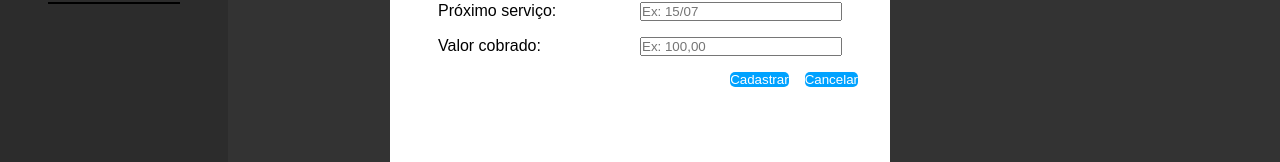
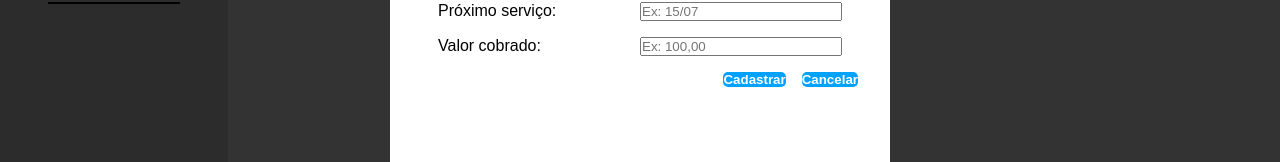
Before and after one commit to DavyddBF/gestor-system, a React (Vite) app in the folder sistema/: page /dashboard/clientes/cadastrar in a window 1280 px wide. Shown: the part 412-574 px from the top of the page. Built offline with nearby package versions, Linux system fonts and the light colour scheme; no server answers.

Commit message:
Editando buttons

```diff
--- a/sistema/src/index.css
+++ b/sistema/src/index.css
@@ -10,6 +10,7 @@ button {
   border-radius: 5px;
   background-color: #00a2ff;
   color: #fff;
+  font-weight: 600;
   cursor: pointer;
   transition: all .5s;
 }
--- a/sistema/src/pages/CadastrarCliente/cadastrarCliente.css
+++ b/sistema/src/pages/CadastrarCliente/cadastrarCliente.css
@@ -74,6 +74,6 @@
   gap: 1rem;
 }
 
-.cadastrar-cliente-btns {
+.cadastrar-cliente-btns button {
 
 }
```
